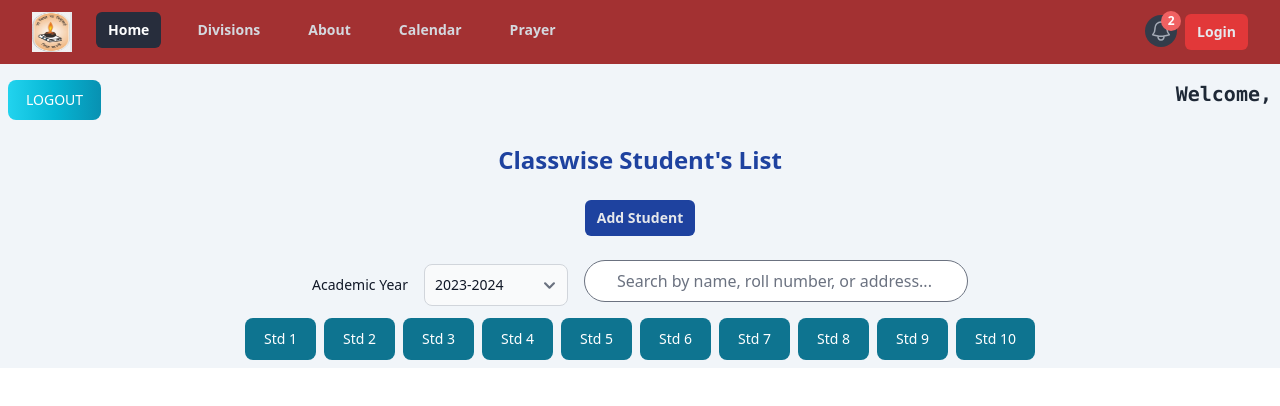
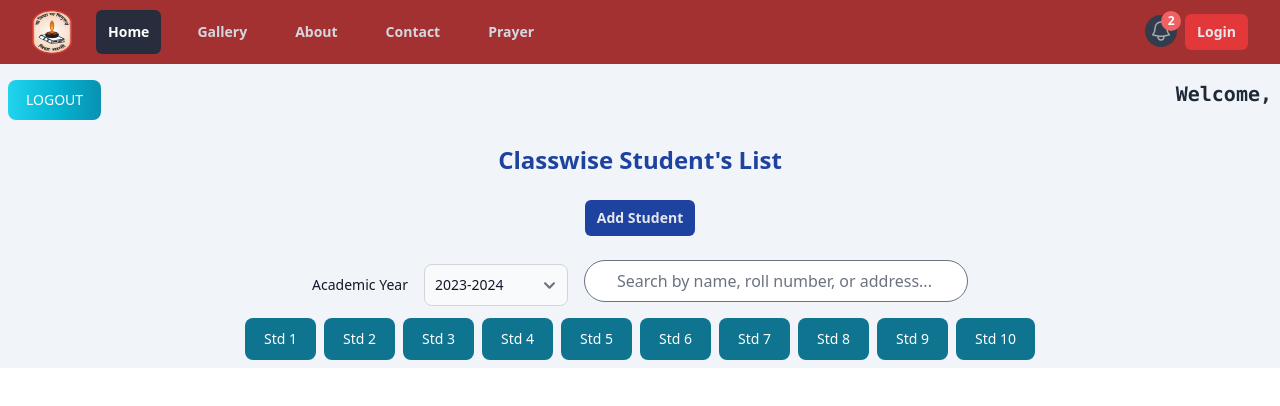
Before and after one commit to ashwinrangani/svm-highschool, a React (Vite) app in the folder svm-frontend/: page /students in a window 1280 px wide. Shown: the top 406 px of the page. Built offline with nearby package versions, Linux system fonts and the light colour scheme; a web font is replaced by a local one.

Commit message:
header updates

```diff
--- a/svm-frontend/src/About/About.jsx
+++ b/svm-frontend/src/About/About.jsx
@@ -20,7 +20,7 @@ const About = () => {
   };
 
   return (
-    <div className="w-screen bg-red-800">
+    <div className="w-screen bg-red-800" id='about'>
       <h1 className="text-2xl md:text-4xl font-bold font-mono text-neutral-300 text-center py-5">
         <span className='bg-white text-yellow-800'>About</span> Us
       </h1>
--- a/svm-frontend/src/Events/Events.jsx
+++ b/svm-frontend/src/Events/Events.jsx
@@ -65,7 +65,7 @@ setImages(imageNavratri.map((item)=> item.src))
 
   return (
     <div
-        className="bg-red-200 w-screen">
+        className="bg-red-200 w-screen" id="gallery">
       <div className="pt-2">
         <h1 className="text-center font-semibold text-3xl">Events/Activities</h1>
       </div>
--- a/svm-frontend/src/Footer/Footer.jsx
+++ b/svm-frontend/src/Footer/Footer.jsx
@@ -2,7 +2,7 @@ import React from "react";
 
 const Footer = () => {
   return (
-    <div className="bg-teal-100 w-screen">
+    <div className="bg-teal-100 w-screen" id="contact">
       <h1 className="text-center text-3xl pt-4 font-semibold">
         <span className="text-3xl rounded-sm font-serif bg-lime-200">
           Contact
--- a/svm-frontend/src/Header/Header.jsx
+++ b/svm-frontend/src/Header/Header.jsx
@@ -6,9 +6,9 @@ import ClassModal from './../LoginModal/ClassModal';
 
 const navigation = [
   { name: 'Home', href: '/', current: true },
-  { name: 'Divisions', href: '#', current: false },
+  { name: 'Gallery', href: '#gallery', current: false },
   { name: 'About', href: '#about', current: false },
-  { name: 'Calendar', href: '#', current: false },
+  { name: 'Contact', href: '#contact', current: false },
  ];
 
 
@@ -75,8 +75,8 @@ export default function Navbar () {
               <div className="flex flex-1 items-center justify-center sm:items-stretch sm:justify-start">
                 <div className="flex flex-shrink-0 items-center">
                   <img
-                    className="h-10 w-10 border-r-2"
-                    src="./logo.jpg"
+                    className="h-11 w-10 "
+                    src="./vidhya-bharti-logo.png"
                     alt="SVM"
                   />
                 </div>
@@ -88,7 +88,7 @@ export default function Navbar () {
                         href={item.href}
                         className={classNames(
                           item.current ? 'bg-gray-900 text-white' : 'text-gray-300 hover:bg-gray-700 hover:text-white',
-                          'rounded-md px-3 py-2 text-sm font-bold'
+                          'rounded-md px-3 py-3 text-sm font-bold'
                         )}
                         aria-current={item.current ? 'page' : undefined}
                       >
@@ -99,8 +99,8 @@ export default function Navbar () {
                   </div>
 
                 </div>
-                <div className="hidden sm:ml-6 sm:block">
-                  <div className="flex space-x-6"></div>
+                <div className="hidden  sm:ml-6 sm:w-full sm:block">
+                  <div className="flex space-x-6 py-0.5"></div>
                   <AudioPlayer />
 
                   </div>
```
Also changed, not shown: svm-frontend/public/logo.jpg (deleted), svm-frontend/public/vidhya-bharti-logo.png (added).
